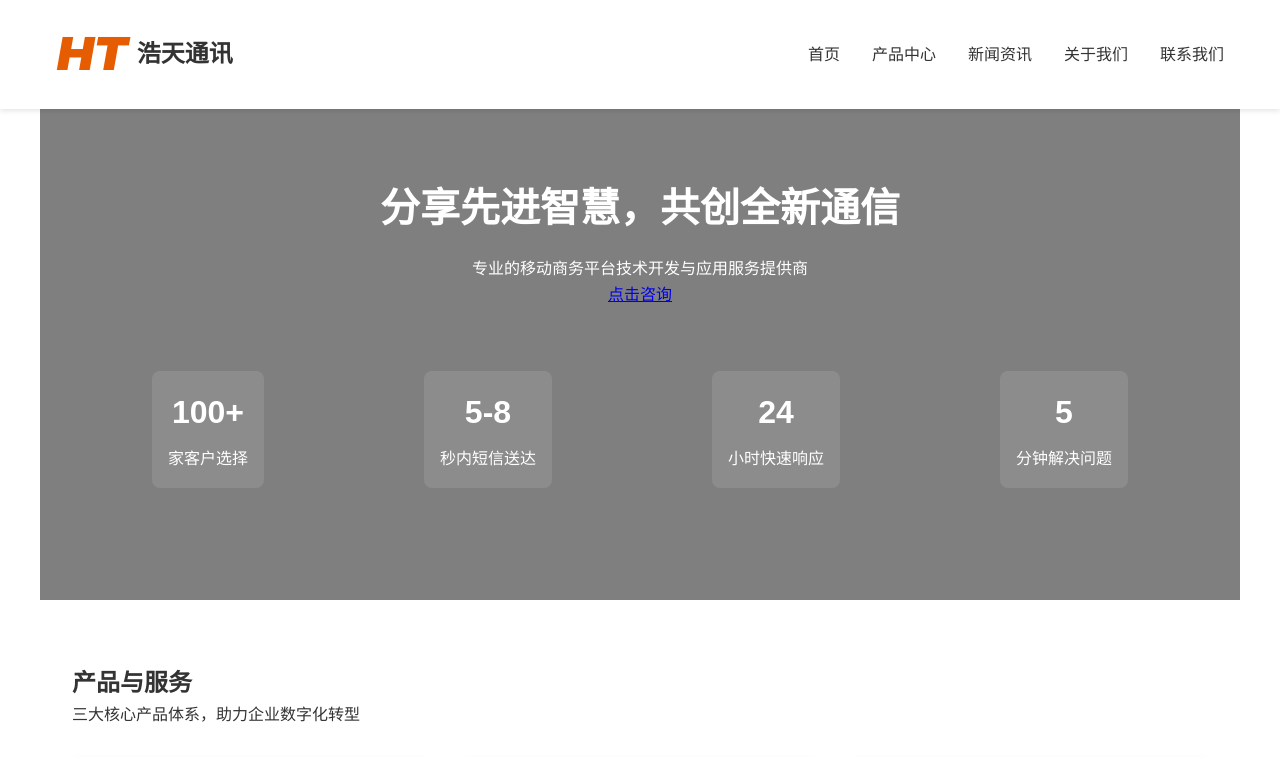
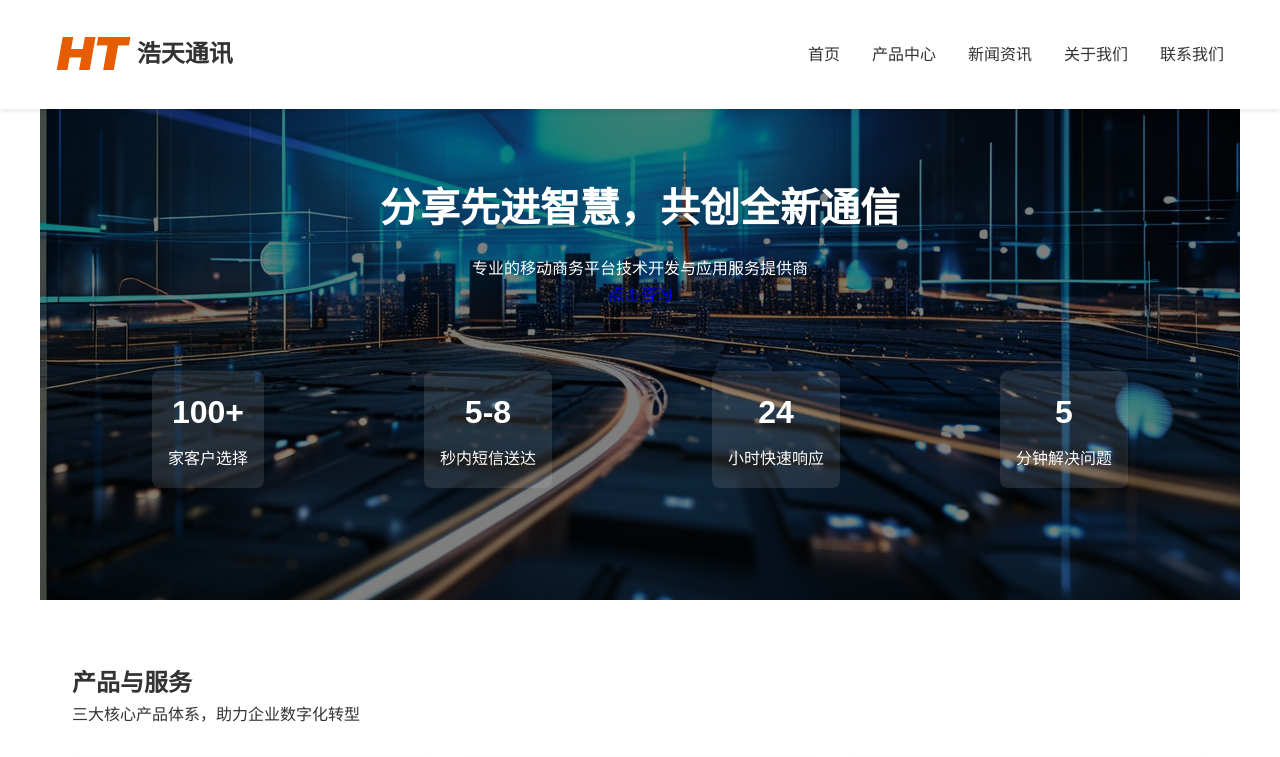
Before and after one commit to Gerryxy/haotiantx, a plain HTML site: page index.html in a window 1280 px wide. Shown: the top 757 px of the page. Drawn offline with Linux system fonts and the light colour scheme.

Commit message:
Update styles.css

```diff
--- a/styles.css
+++ b/styles.css
@@ -58,7 +58,7 @@ section {
 }
 
 .hero {
-    background-image: url('images/communication-bg.jpg');
+    background-image: url('communication-bg.jpg');
     background-size: cover;
     background-position: center;
     background-repeat: no-repeat;
```
